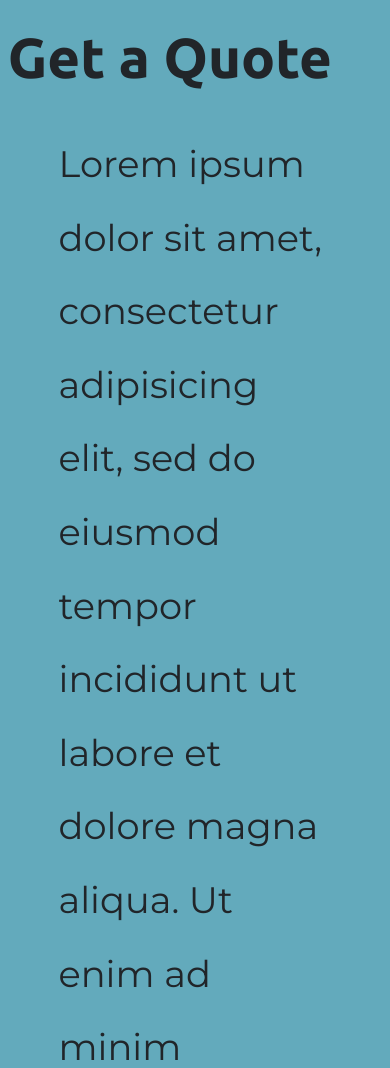
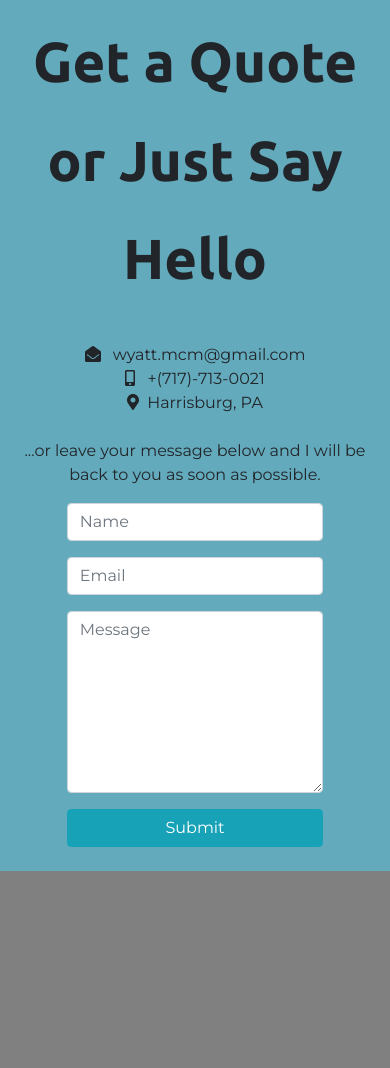
Before and after one commit to Bran-Leger/Reynolds-Design-LLC, a plain HTML site: page index.html in a window 390 px wide. Shown: the part 4916-5984 px from the top of the page. After the commit the page ends 5787 px from the top, so only its background shows below. Drawn offline with nearby package versions, Linux system fonts and the light colour scheme.

Commit message:
Update 2

```diff
--- a/index.html
+++ b/index.html
@@ -10,7 +10,7 @@
 
   <!-- CSS Stylesheets -->
   <link rel="stylesheet" href="https://stackpath.bootstrapcdn.com/bootstrap/4.3.1/css/bootstrap.min.css" integrity="sha384-ggOyR0iXCbMQv3Xipma34MD+dH/1fQ784/j6cY/iJTQUOhcWr7x9JvoRxT2MZw1T" crossorigin="anonymous">
-  <link rel="stylesheet" href="styles.css">
+  <link rel="stylesheet" href="css/styles.css">
 
   <!-- Bootstrap Script -->
   <script src="https://code.jquery.com/jquery-3.3.1.slim.min.js" integrity="sha384-q8i/X+965DzO0rT7abK41JStQIAqVgRVzpbzo5smXKp4YfRvH+8abtTE1Pi6jizo" crossorigin="anonymous"></script>
@@ -27,7 +27,7 @@
     <div class="container-fluid">
 
       <!-- Navigation Bar -->
-      <nav class="navbar navbar-expand-lg navbar-dark bg-info fixed-top">
+      <nav class="navbar navbar-expand-xl navbar-dark bg-info fixed-top">
         <a class="title navbar-brand" href="">Reynolds Design</a>
         <button class="navbar-toggler" type="button" data-toggle="collapse" data-target="#navbarQuickLinks" aria-controls="navbarQuickLinks" aria-expanded="false" aria-label="Toggle navigation">
           <span class="navbar-toggler-icon"></span>
@@ -74,11 +74,11 @@
 
       <div class="row intro">
 
-        <div class="col-lg-4 col-md-12">
+        <div class="col-lg-12">
           <h1 class="intro-text">Professional Draft & Design AutoCAD Solutions to Fill Your Specific Needs</h1>
         </div>
 
-        <div class="col-lg-8 col-md-12">
+        <div class="col-lg-12">
 
           <div id="CAD-slideshow" class="carousel slide carousel-fade" data-ride="carousel">
             <div class="carousel-inner">
@@ -236,13 +236,56 @@
   </section>
 
   <!-- Quote -->
-  <section class="quote">
+  <!-- <section class="quote">
     <h2 class="quoteTitle">Get a Quote</h2> <p class="quoteStuff">Lorem ipsum dolor sit amet, consectetur adipisicing elit,
       sed do eiusmod tempor incididunt ut labore et dolore magna aliqua. Ut enim ad
       minim veniam, quis nostrud exercitation ullamco laboris nisi ut aliquip ex ea
       commodo consequat.</p>
+  </section> -->
+
+  <!-- Quote/Contact -->
+  <section class="resume-section p-4 p-lg-5 text-center quote" id="contact">
+    <div class="my-auto">
+      <h2 class="mb-4"> Get a Quote or Just Say Hello </h2>
+
+      <ul class="fa-ul mb-4 ml-0">
+        <li id="mail-address" class="contact">
+
+          <i class="fas fa-envelope-open mr-2 contact-icons"></i> wyatt.mcm@gmail.com</a>
+        </li>
+        <li class="contact">
+          <i class="fas fa-mobile-alt mr-2 contact-icons"></i> +(717)-713-0021
+        </li>
+        <li class="contact">
+          <i class="fas fa-map-marker-alt mr-2 contact-icons"></i>Harrisburg, PA
+        </li>
+      </ul>
+
+      <p>
+        ...or leave your message below and I will be back to you as soon as
+        possible.
+      </p>
+
+      <form class="contact-form d-flex flex-column align-items-center" action="https://formspree.io/branleger@gmail.com" method="POST">
+        <div class="form-group w-75">
+          <input type="name" class="form-control" placeholder="Name" name="name" required />
+        </div>
+        <div class="form-group w-75">
+          <input type="email" class="form-control" placeholder="Email" name="name" required />
+        </div>
+
+        <div class="form-group w-75">
+          <textarea class="form-control" type="text" placeholder="Message" rows="7" name="name" required></textarea>
+        </div>
+
+        <button type="submit" class="btn btn-submit btn-info w-75">Submit</button>
+      </form>
+    </div>
   </section>
 
+
+
+  <script defer src="https://use.fontawesome.com/releases/v5.7.2/js/all.js" integrity="sha384-0pzryjIRos8mFBWMzSSZApWtPl/5++eIfzYmTgBBmXYdhvxPc+XcFEk+zJwDgWbP" crossorigin="anonymous"></script>
 </body>
 
 </html>
```
